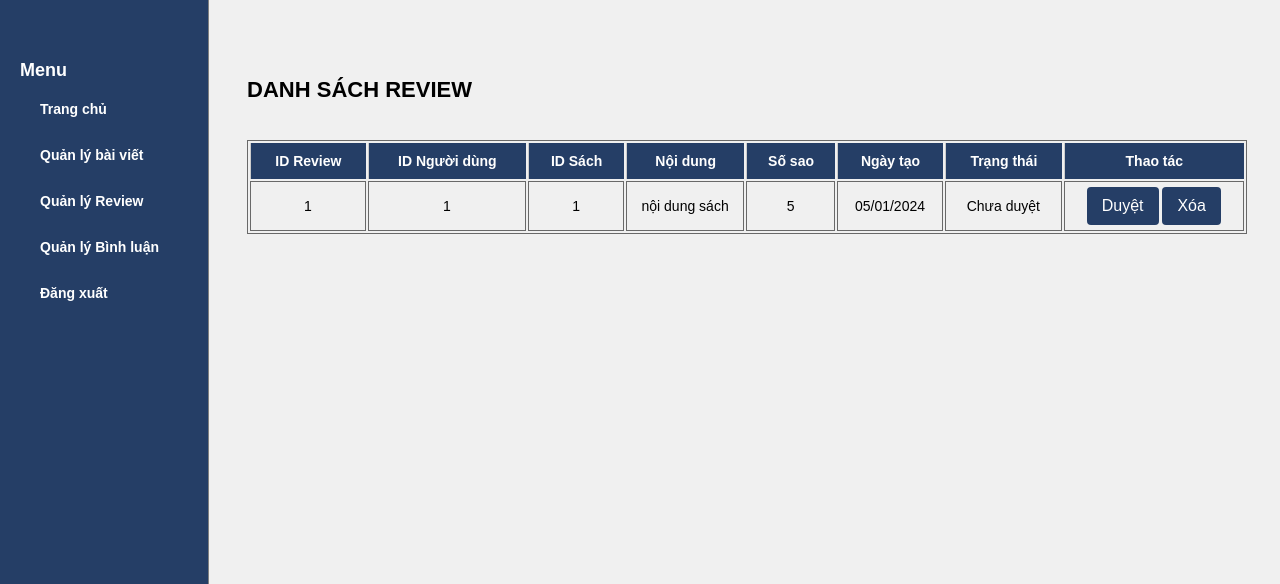
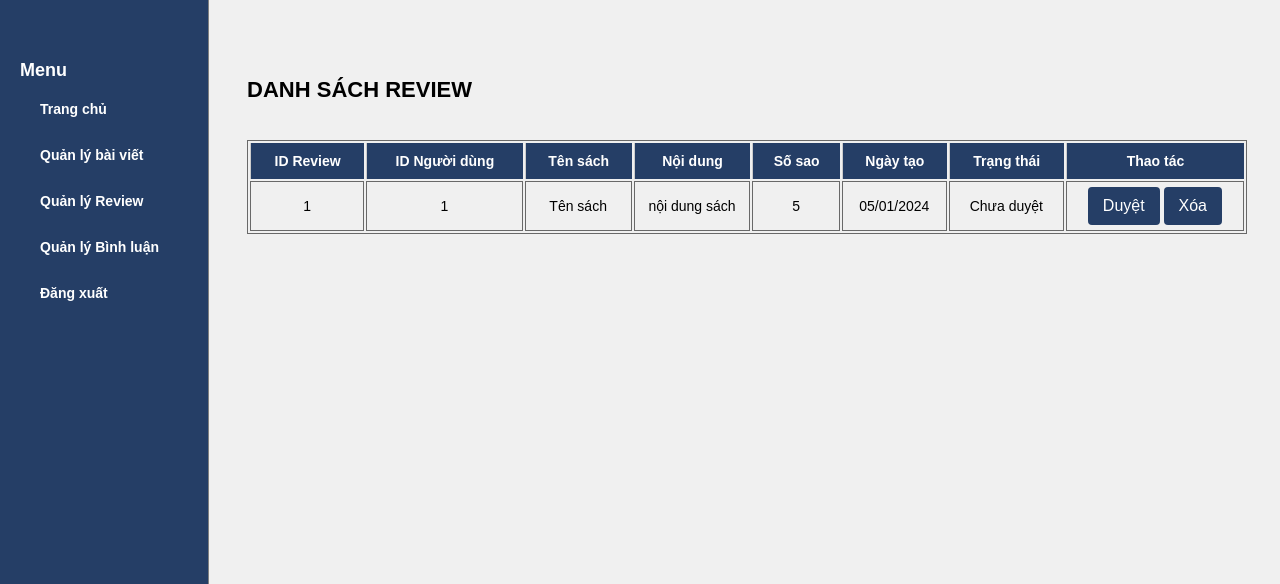
Before and after one commit to hangpt1/bookreview, a PHP site: page /ad_review/qlrv.php in a window 1280 px wide. Shown: the top 584 px of the page. Run offline with PHP 8.4, Linux system fonts and the light colour scheme.

Commit message:
update ad

```diff
--- a/ad_review/qlcmt.php
+++ b/ad_review/qlcmt.php
@@ -43,7 +43,7 @@
     <thead>
         <tr>
             <th class="product-prop product-img">ID bình luận</th>
-            <th class="product-prop product-name">ID Đánh giá</th>
+            <th class="product-prop product-name">ID Review</th>
             <th class="product-prop product-name">ID Người dùng</th>
             <th class="product-prop product-time">Nội dung</th>
             <th class="product-prop product-time">Ngày tạo </th>
--- a/ad_review/qlrv.php
+++ b/ad_review/qlrv.php
@@ -44,7 +44,7 @@
         <tr>
             <th class="product-prop product-name">ID Review</th>
             <th class="product-prop product-name">ID Người dùng</th>
-            <th class="product-prop product-img">ID Sách</th>
+            <th class="product-prop product-img">Tên sách</th>
             <th class="product-prop product-time">Nội dung</th>
             <th class="product-prop product-time">Số sao </th>
             <th class="product-prop product-time">Ngày tạo</th>
@@ -59,7 +59,7 @@
         <tr>
             <td>1</td>
             <td>1</td>
-            <td>1</td>
+            <td>Tên sách</td>
             <td>nội dung sách</td>
             <td>5</td>
             <td>05/01/2024</td>
```
